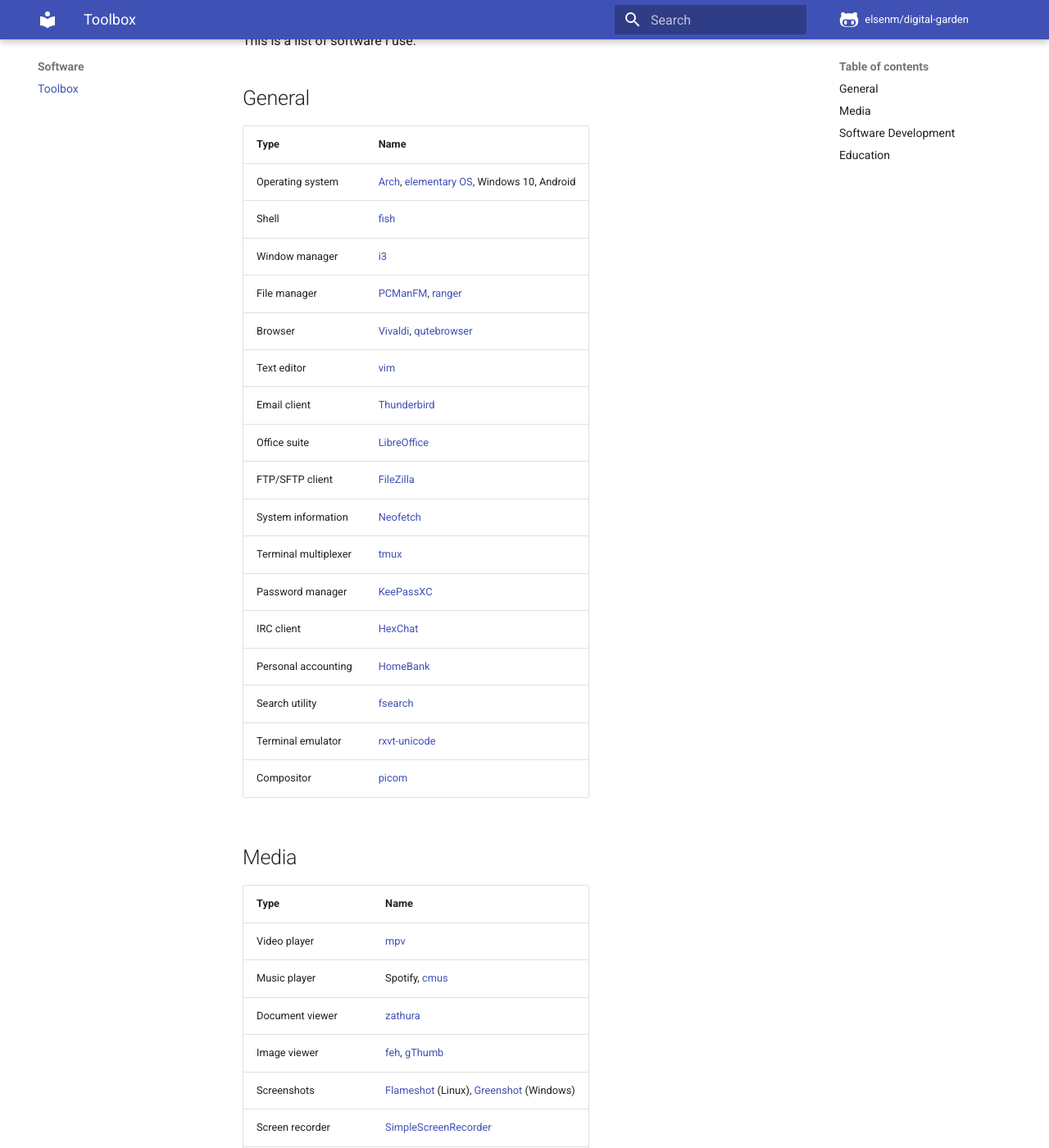
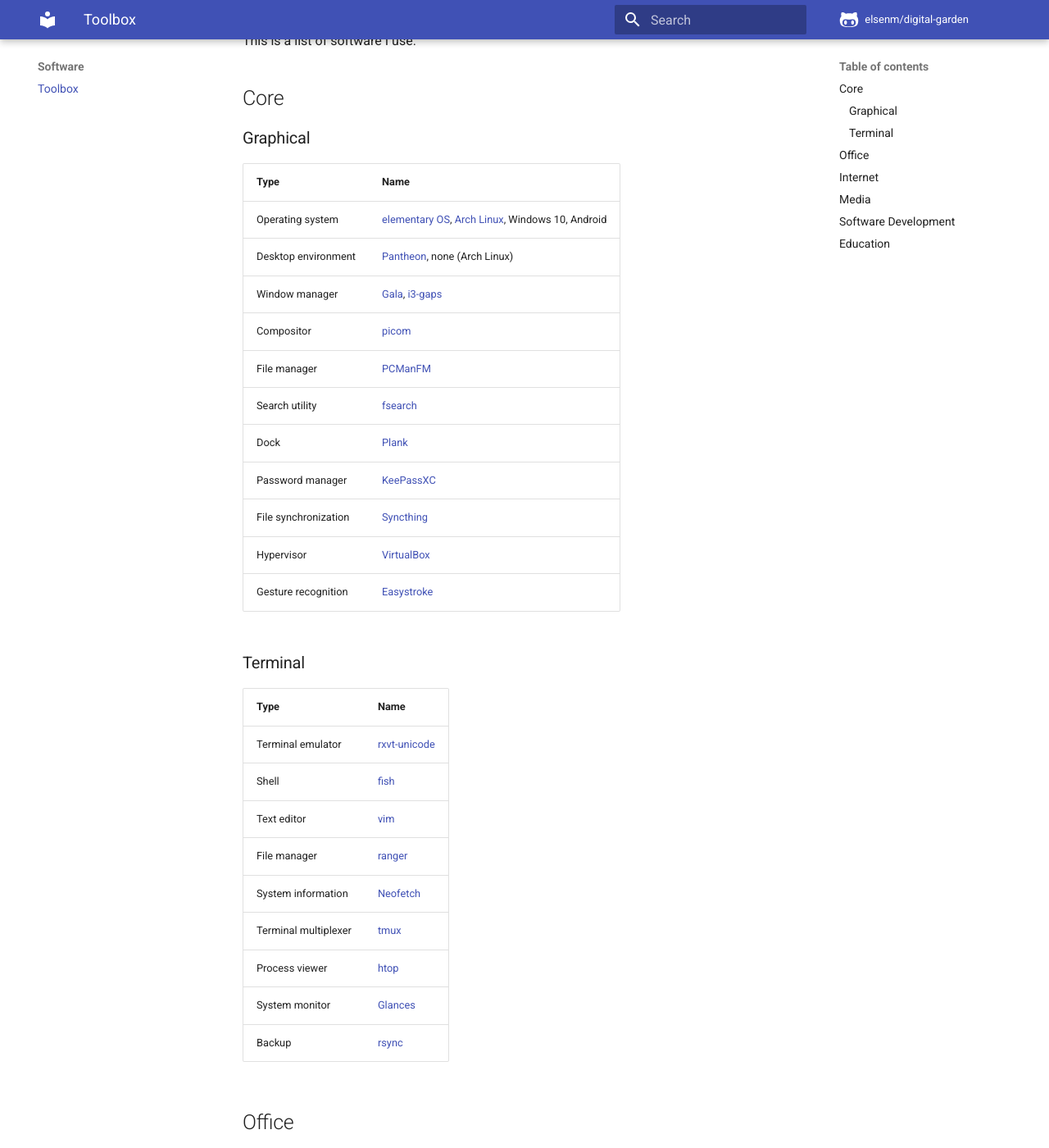
Before and after one commit to elsenm/digital-garden, an MkDocs documentation site: the page built from vimwiki/toolbox.md, in a window 1280 px wide and 1400 px high, scrolled down 191 px. Shown: the whole window at 82% size. Built offline with MkDocs 1.6.1 and Material for MkDocs 9.7.7, drawn with Linux system fonts in a browser that asks for light colours; comment, search, counter and statistics services are not loaded; some of the changed text lies outside the part shown.

Commit message:
Add more software to toolbox

```diff
--- a/vimwiki/toolbox.md
+++ b/vimwiki/toolbox.md
@@ -1,33 +1,62 @@
 This is a list of software I use.
 
-# General
-| Type                 | Name                                                                                           |
-|----------------------|------------------------------------------------------------------------------------------------|
-| Operating system     | [Arch](https://www.archlinux.org), [elementary OS](https://elementary.io), Windows 10, Android |
-| Shell                | [fish](https://fishshell.com)                                                                  |
-| Window manager       | [i3](https://i3wm.org)                                                                         |
-| File manager         | [PCManFM](https://wiki.lxde.org/en/PCManFM), [ranger](https://ranger.github.io)                |
-| Browser              | [Vivaldi](https://vivaldi.com), [qutebrowser](https://qutebrowser.org)                         |
-| Text editor          | [vim](https://www.vim.org)                                                                     |
-| Email client         | [Thunderbird](https://www.thunderbird.net)                                                     |
-| Office suite         | [LibreOffice](https://www.libreoffice.org)                                                     |
-| FTP/SFTP client      | [FileZilla](https://filezilla-project.org)                                                     |
-| System information   | [Neofetch](https://github.com/dylanaraps/neofetch)                                             |
-| Terminal multiplexer | [tmux](https://tmux.github.io)                                                                 |
-| Password manager     | [KeePassXC](https://keepassxc.org)                                                             |
-| IRC client           | [HexChat](https://hexchat.github.io)                                                           |
-| Personal accounting  | [HomeBank](http://homebank.free.fr)                                                            |
-| Search utility       | [fsearch](https://github.com/cboxdoerfer/fsearch)                                              |
-| Terminal emulator    | [rxvt-unicode](http://software.schmorp.de/pkg/rxvt-unicode.html)                               |
-| Compositor           | [picom](https://github.com/yshui/picom)                                                        |
+# Core
+## Graphical
+| Type                 | Name                                                                                                 |
+|----------------------|------------------------------------------------------------------------------------------------------|
+| Operating system     | [elementary OS](https://elementary.io), [Arch Linux](https://www.archlinux.org), Windows 10, Android |
+| Desktop environment  | [Pantheon](https://elementary.io), none (Arch Linux)                                                 |
+| Window manager       | [Gala](https://elementary.io), [i3-gaps](https://github.com/Airblader/i3)                            |
+| Compositor           | [picom](https://github.com/yshui/picom)                                                              |
+| File manager         | [PCManFM](https://wiki.lxde.org/en/PCManFM)                                                          |
+| Search utility       | [fsearch](https://github.com/cboxdoerfer/fsearch)                                                    |
+| Dock                 | [Plank](https://launchpad.net/plank)                                                                 |
+| Password manager     | [KeePassXC](https://keepassxc.org)                                                                   |
+| File synchronization | [Syncthing](https://syncthing.net/)                                                                  |
+| Hypervisor           | [VirtualBox](https://www.virtualbox.org/)                                                            |
+| Gesture recognition  | [Easystroke](https://github.com/thjaeger/easystroke/wiki)                                            |
+
+## Terminal
+| Type                 | Name                                                             |
+|----------------------|------------------------------------------------------------------|
+| Terminal emulator    | [rxvt-unicode](http://software.schmorp.de/pkg/rxvt-unicode.html) |
+| Shell                | [fish](https://fishshell.com)                                    |
+| Text editor          | [vim](https://www.vim.org)                                       |
+| File manager         | [ranger](https://ranger.github.io)                               |
+| System information   | [Neofetch](https://github.com/dylanaraps/neofetch)               |
+| Terminal multiplexer | [tmux](https://tmux.github.io)                                   |
+| Process viewer       | [htop](https://htop.dev/)                                        |
+| System monitor       | [Glances](https://nicolargo.github.io/glances/)                  |
+| Backup               | [rsync](https://rsync.samba.org/)                                |
+
+# Office
+| Type                | Name                                                                       |
+|---------------------|----------------------------------------------------------------------------|
+| Office suite        | [LibreOffice](https://www.libreoffice.org)                                 |
+| Document viewer     | [zathura](https://pwmt.org/projects/zathura)                               |
+| Personal accounting | [HomeBank](http://homebank.free.fr)                                        |
+| Wiki                | [vimwiki](https://github.com/vimwiki/vimwiki), [Zim](https://zim-wiki.org) |
+| Document converter  | [pandoc](https://pandoc.org/) (CLI)                                        |
+| Document scanner    | [gscan2pdf](http://gscan2pdf.sourceforge.net/)                             |
+| Time tracking       | [Timewarrior](https://timewarrior.net/) (CLI)                              |
+
+# Internet
+| Type               | Name                                                                   |
+|--------------------|------------------------------------------------------------------------|
+| Web browser        | [Vivaldi](https://vivaldi.com), [qutebrowser](https://qutebrowser.org) |
+| Email client       | [Thunderbird](https://www.thunderbird.net)                             |
+| FTP/SFTP client    | [FileZilla](https://filezilla-project.org)                             |
+| IRC client         | [HexChat](https://hexchat.github.io)                                   |
+| VoIP               | Teamspeak, Discord                                                     |
+| Instant messaging  | WhatsApp, LINE, Threema, [Pidgin](https://www.pidgin.im/)              |
+| YouTube downloader | [youtube-dl](https://youtube-dl.org/) (CLI)                            |
 
 # Media
 | Type                   | Name                                                                                           |
 |------------------------|------------------------------------------------------------------------------------------------|
 | Video player           | [mpv](https://mpv.io)                                                                          |
-| Music player           | Spotify, [cmus](https://cmus.github.io)                                                        |
-| Document viewer        | [zathura](https://pwmt.org/projects/zathura)                                                   |
-| Image viewer           | [feh](https://feh.finalrewind.org/), [gThumb](https://wiki.gnome.org/Apps/Gthumb)              |
+| Music player           | Spotify, [cmus](https://cmus.github.io) (CLI)                                                  |
+| Image viewer           | [feh](https://feh.finalrewind.org/) (CLI), [gThumb](https://wiki.gnome.org/Apps/Gthumb)        |
 | Screenshots            | [Flameshot](https://flameshot.js.org) (Linux), [Greenshot](https://getgreenshot.org) (Windows) |
 | Screen recorder        | [SimpleScreenRecorder](https://www.maartenbaert.be/simplescreenrecorder)                       |
 | Audio editor           | [Audacity](https://www.audacityteam.org)                                                       |
@@ -36,22 +65,26 @@ This is a list of software I use.
 | Vector graphics editor | [Inkscape](https://inkscape.org)                                                               |
 | Digital painting       | [Krita](https://krita.org)                                                                     |
 | 3D creation suite      | [Blender](https://www.blender.org)                                                             |
-| Converter              | [ffmpeg](https://www.ffmpeg.org)                                                               |
+| Converter              | [ffmpeg](https://www.ffmpeg.org) (CLI)                                                         |
 
 # Software Development
-| Type                   | Name                                            |
-|------------------------|-------------------------------------------------|
-| Java IDE               | [IntelliJ IDEA](https://www.jetbrains.com/idea) |
-| Python IDE             | [PyCharm](https://www.jetbrains.com/pycharm)    |
-| Version control system | [Git](https://git-scm.com)                      |
-| UML                    | [UMLet](https://www.umlet.com)                  |
-| Diagrams               | [draw.io](https://app.diagrams.net)             |
+| Type                   | Name                                             |
+|------------------------|--------------------------------------------------|
+| Java IDE               | [IntelliJ IDEA](https://www.jetbrains.com/idea)  |
+| Python IDE             | [PyCharm](https://www.jetbrains.com/pycharm)     |
+| Version control system | [Git](https://git-scm.com)                       |
+| Build automation       | [Apache Maven](https://maven.apache.org/)        |
+| UML                    | [UMLet](https://www.umlet.com)                   |
+| Diagrams               | [draw.io](https://app.diagrams.net)              |
+| Code review            | [Gerrit](https://www.gerritcodereview.com/)      |
+| Project management     | [OpenProject](https://www.openproject.org/)      |
+| Game engine            | [Godot](https://godotengine.org/)                |
 
 # Education
-| Type               | Name                                                                       |
-|--------------------|----------------------------------------------------------------------------|
-| Flashcards         | [Anki](https://apps.ankiweb.net)                                           |
-| Chinese dictionary | [Pleco](https://www.pleco.com) (Android)                                   |
-| Hand notetaking    | [Xournal++](https://github.com/xournalpp/xournalpp)                        |
-| LaTeX editor       | [TeXstudio](https://www.texstudio.org)                                     |
-| Wiki               | [vimwiki](https://github.com/vimwiki/vimwiki), [Zim](https://zim-wiki.org) |
+| Type                 | Name                                                                       |
+|----------------------|----------------------------------------------------------------------------|
+| Flashcards           | [Anki](https://apps.ankiweb.net)                                           |
+| Chinese dictionary   | [Pleco](https://www.pleco.com) (Android)                                   |
+| Stylus notetaking    | [Xournal++](https://github.com/xournalpp/xournalpp)                        |
+| LaTeX editor         | [TeXstudio](https://www.texstudio.org)                                     |
+| Bibliography manager | [JabRef](http://www.jabref.org/)                                           |
```
